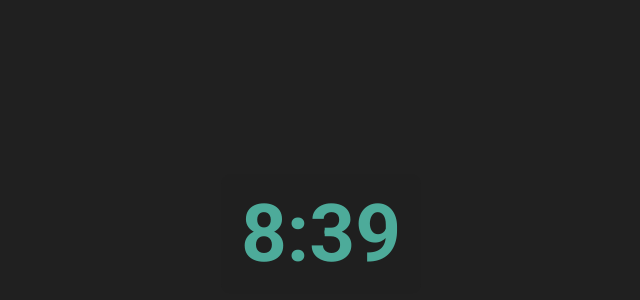
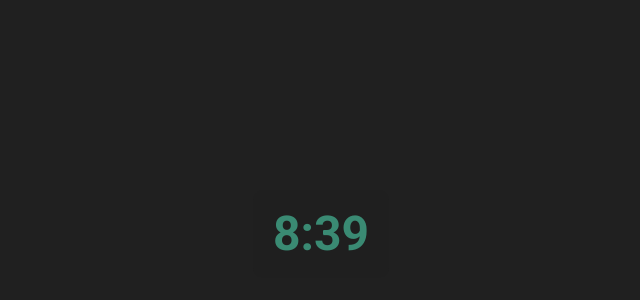
Before and after one commit to AmoorrStar/clock, a plain HTML site: page index.html in a window 1280 px wide. Shown: the part 166-466 px from the top of the page, without its empty margins (319-959 px from the left). Drawn offline with Linux system fonts and the light colour scheme.

Commit message:
Update index.html

```diff
--- a/index.html
+++ b/index.html
@@ -14,11 +14,11 @@
             align-items: center;
             height: 100vh;
             background-color: #202020; /* Background color */
-            color: #4DAB9A; /* Text color */
+            color: #3A8A73; /* Text color */
         }
 
         #clock {
-            font-size: 5rem; /* Main clock font size */
+            font-size: 3rem; /* Main clock font size */
             font-family: 'Roboto', sans-serif; /* Bold and modern font */
             text-align: center;
             padding: 20px; /* Adjust padding */
```
